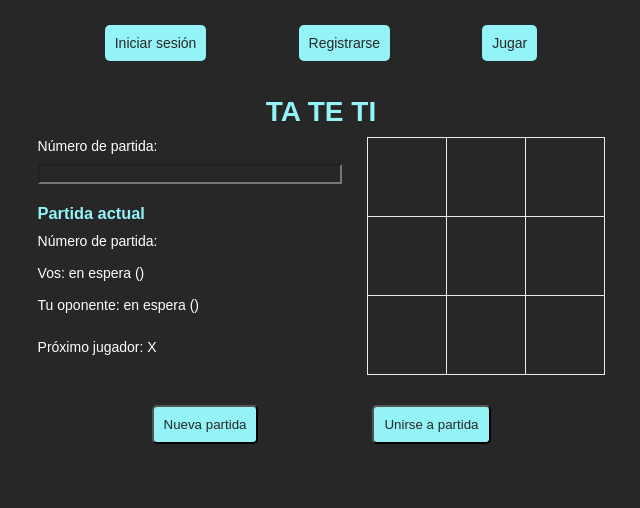
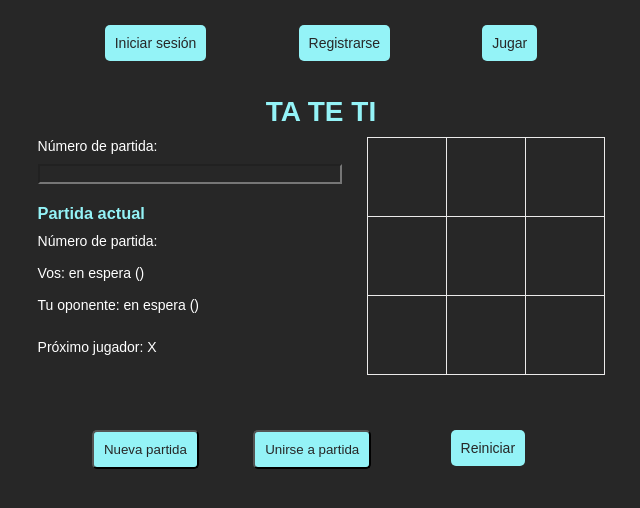
Before and after one commit to JulietaEsains/tateti_react, a React (Create React App) app: page /game in a window 1280 px wide. Shown: the top 508 px of the page, without its empty margins (319-959 px from the left). Built offline with nearby package versions, Linux system fonts and the light colour scheme; sample sign-in values are in the browser's storage.

Commit message:
juego terminado

```diff
--- a/src/components/Game.tsx
+++ b/src/components/Game.tsx
@@ -4,6 +4,7 @@ import Board from "./Board.tsx";
 import Button from "./Button.tsx";
 import calculateWinner from "../utils/calculateWinner.ts";
 import { newGame, getCurrentGame, updateCurrentGame, joinGame, finishGame } from "../utils/gameServices.ts";
+import { Link } from "react-router-dom";
 
 export default function Game() {
     const [gameOver, setGameOver] = useState(false);
@@ -15,17 +16,6 @@ export default function Game() {
     const [turn, setTurn] = useState("X");
 
     let gameId = "";
-
-    const initializeState = () => {
-        setGameOver(false);
-        setGameNumberInput("");
-        setGameNumberOutput("");
-        setCurrentPlayersSymbol("");
-        setOtherPlayersSymbol("");
-        setCells(new Array(9).fill(null));
-        setTurn("X");
-        gameId = "";
-    }
 
     const checkBoardStatus = () => {
         let interval = setInterval(() => {
@@ -39,7 +29,10 @@ export default function Game() {
     }
 
     const handleNewGameClick = () => {
-        initializeState();
+        if (gameNumberOutput) {
+            alert("Debes reiniciar antes de comenzar una nueva partida");
+            return;
+        }
 
         newGame().then(function (response) {
             console.log(response);
@@ -56,15 +49,19 @@ export default function Game() {
     }
 
     const handleJoinGameClick = () => {
+        if (gameNumberOutput) {
+            alert("Debes reiniciar antes de unirte a una nueva partida");
+            return;
+        }
+
         if (!gameNumberInput) {
             alert("Por favor ingresa un número de partida para unirte a una.");
             return;
         }
 
-        initializeState();
-
         gameId = gameNumberInput;
 
+        try {
             joinGame(gameId).then(function (response) {
                 console.log(response);
                 gameId = response.game.id;
@@ -75,6 +72,10 @@ export default function Game() {
                 setOtherPlayersSymbol("X");
                 setGameOver(false);
             });
+        } catch (err) {
+            alert("No existe partida con ese número. Intente nuevamente.")
+            throw err;
+        }
 
         checkBoardStatus();
     }
@@ -141,6 +142,13 @@ export default function Game() {
                 value = "Unirse a partida"
                 onClick = {handleJoinGameClick}
             />
+            <Link
+                to="/login"
+                className="link"
+                onClick = {() => localStorage.clear()}
+            >
+                Reiniciar
+            </Link>
         </div>
         </>
     );
--- a/src/components/Info.tsx
+++ b/src/components/Info.tsx
@@ -9,8 +9,6 @@ export default function Info(props) {
     const [otherPlayersId, setOtherPlayersId] = useState("");
     const [currentPlayersUsername, setCurrentPlayersUsername] = useState("en espera");
     const [otherPlayersUsername, setOtherPlayersUsername] = useState("en espera");
-
-    //const currentGame = JSON.parse(localStorage.getItem("game") || "{}");
 
     useEffect(() => {
         let newStatus;
--- a/src/styles.css
+++ b/src/styles.css
@@ -81,6 +81,7 @@ input {
 .links-container {
     display: flex;
     justify-content: space-evenly;
+    align-content: center;
 }
 
 .btn-confirm {
@@ -89,11 +90,13 @@ input {
 
 .btn {
     color: #272727;
+    height: max-content;
     font-weight: medium;
     background-color: rgb(148, 243, 247);
     padding: 10px;
     border-radius: 5px;
     cursor: pointer;
+    margin-top: 25px;
 }
 
 .btn:hover {
```
Lines whose indentation alone changed are shown as unchanged.
